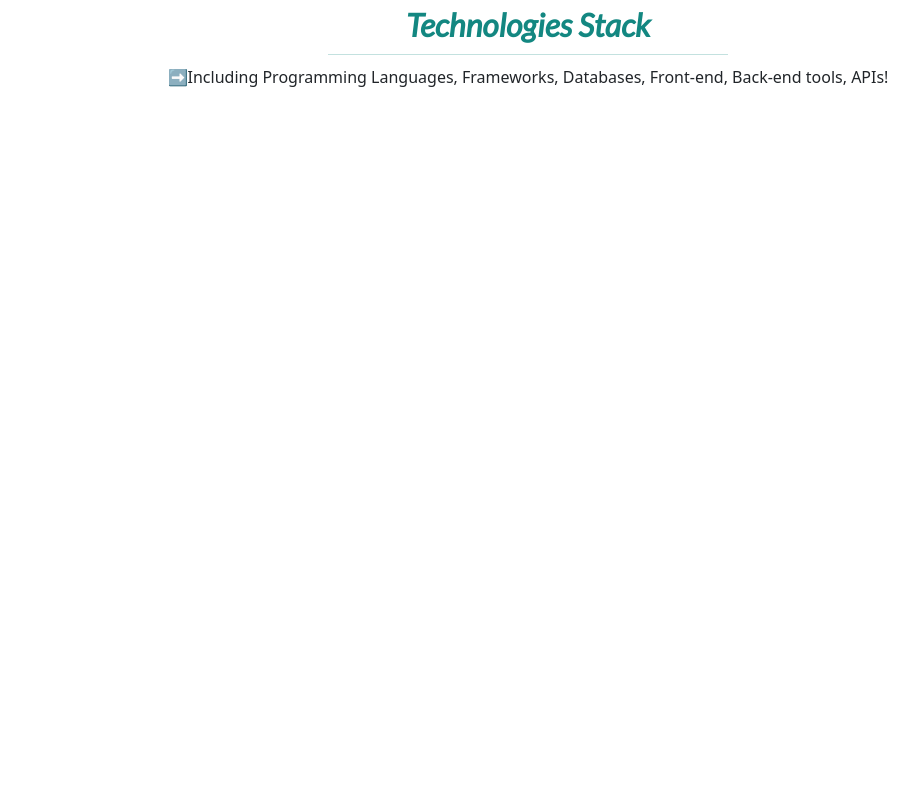
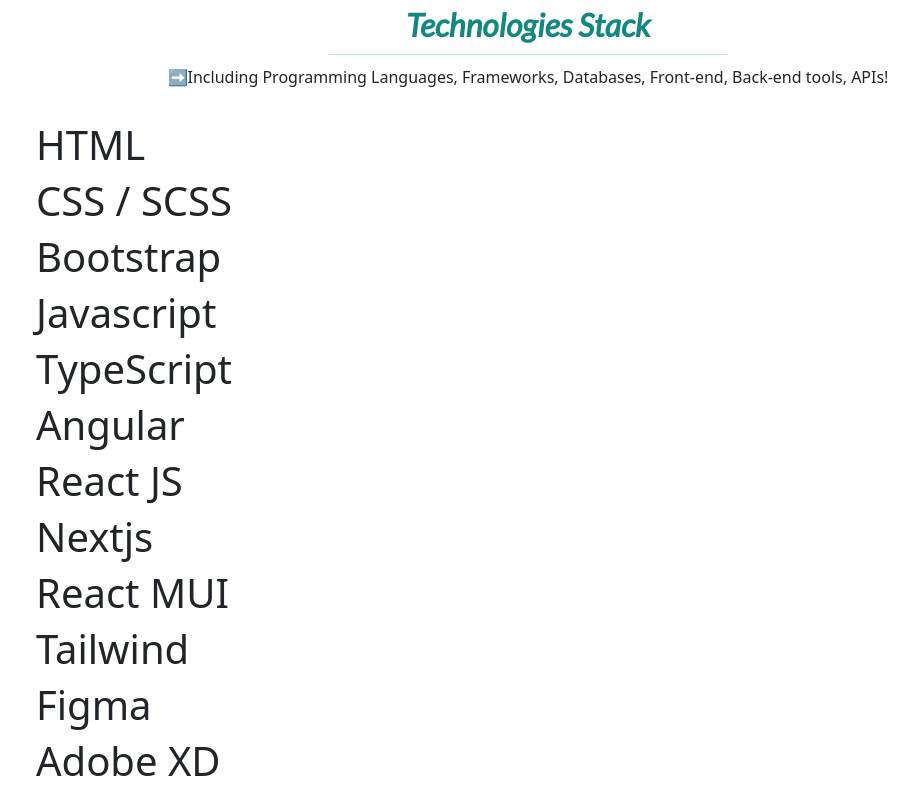
Before and after one commit to Haris-Mohanty/PortFolio2, a React (Create React App) app in the folder client/: page / in a window 1280 px wide. Shown: the part 1200-2000 px from the top of the page, without its empty margins (166-1085 px from the left). Before the commit the page ends 1321 px from the top, so only its background shows below. Built offline with nearby package versions, Linux system fonts and the light colour scheme; a web font is replaced by a local one.

Commit message:
client- src- pages- TechStack- TechStack.js- Techstack list fetched successfully.

```diff
--- a/client/src/pages/TechStack/TechStack.js
+++ b/client/src/pages/TechStack/TechStack.js
@@ -1,16 +1,24 @@
 import React from "react";
 import "./TechStack.css";
+import { TechstackList } from "../../utils/TechStackList";
 
 const TechStack = () => {
   return (
     <>
       <div className="container techstack">
-        <h2 className="col-12 mt-4 mb-1 text-center font-Lato">Technologies Stack</h2>
+        <h2 className="col-12 mt-4 mb-1 text-center font-Lato">
+          Technologies Stack
+        </h2>
         <hr />
         <p className="pb-3 text-center">
           ➡️Including Programming Languages, Frameworks, Databases, Front-end,
           Back-end tools, APIs!
         </p>
+        <div className="row">
+          {TechstackList.map((tech) => (
+            <h1>{tech.name}</h1>
+          ))}
+        </div>
       </div>
     </>
   );
```
